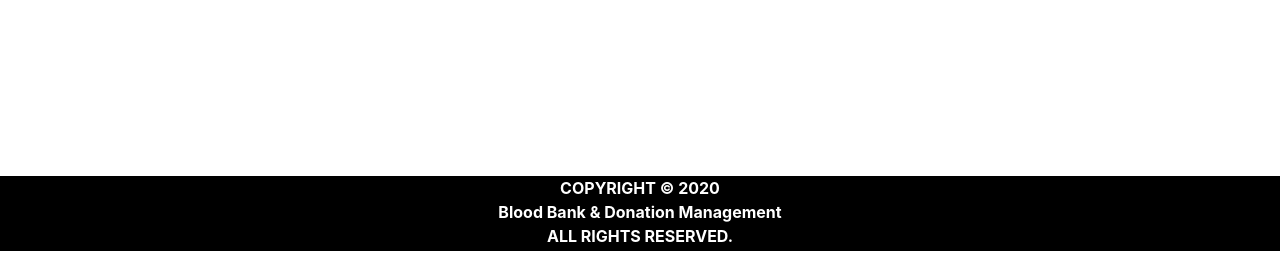
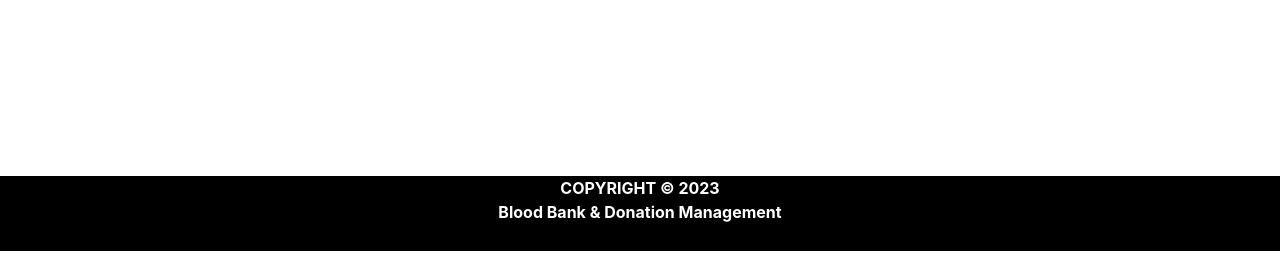
Before and after one commit to aswathiek/Blood_Bank_Donation_Management_System, a PHP site: page /BDMS/about_us.php in a window 1280 px wide. Shown: the part 540-800 px from the top of the page. Run offline with PHP 8.4, Linux system fonts and the light colour scheme; data that the repository does not hold is empty.

Commit message:
Update footer.php

```diff
--- a/footer.php
+++ b/footer.php
@@ -16,10 +16,9 @@
 </head>
 <body>
   <div id="footer" >
-  <b><center>COPYRIGHT © 2020<br>
+  <b><center>COPYRIGHT © 2023<br>
   Blood Bank & Donation Management
   <br>
-  ALL RIGHTS RESERVED.
   </center>
   </div>
 
```
